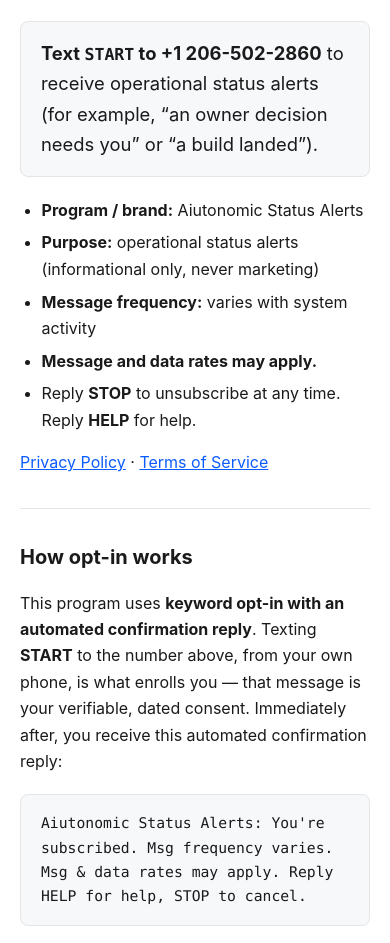
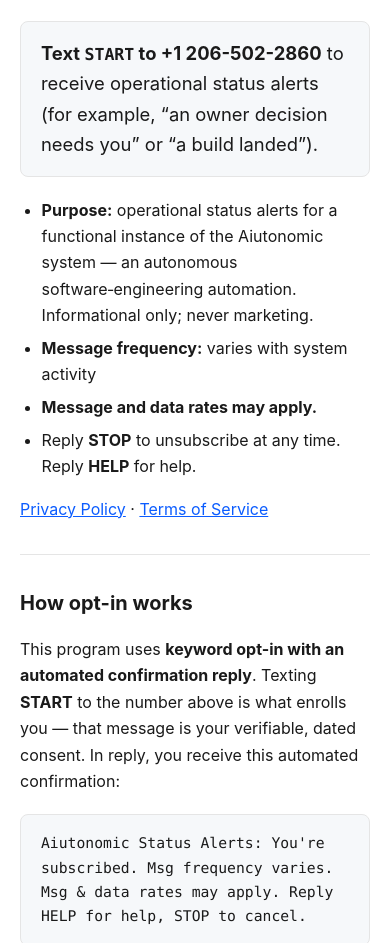
Before and after one commit to ai-lightsout/messaging-policy, a plain HTML site: page docs/index.html in a window 390 px wide. Shown: the part 170-1113 px from the top of the page. Drawn offline with Linux system fonts and the light colour scheme.

Commit message:
Opt-in page copy: sharpen purpose, drop 'from your own phone' + 'immediately'

```diff
--- a/docs/index.html
+++ b/docs/index.html
@@ -41,8 +41,9 @@
 </p>
 
 <ul>
-  <li><strong>Program / brand:</strong> Aiutonomic Status Alerts</li>
-  <li><strong>Purpose:</strong> operational status alerts (informational only, never marketing)</li>
+  <li><strong>Purpose:</strong> operational status alerts for a functional instance of the
+    Aiutonomic system — an autonomous software‑engineering automation. Informational only;
+    never marketing.</li>
   <li><strong>Message frequency:</strong> varies with system activity</li>
   <li><strong>Message and data rates may apply.</strong></li>
   <li>Reply <strong>STOP</strong> to unsubscribe at any time. Reply <strong>HELP</strong> for help.</li>
@@ -55,9 +56,8 @@
 <h2>How opt-in works</h2>
 <p>
   This program uses <strong>keyword opt-in with an automated confirmation reply</strong>.
-  Texting <strong>START</strong> to the number above, from your own phone, is what enrolls
-  you — that message is your verifiable, dated consent. Immediately after, you receive this
-  automated confirmation reply:
+  Texting <strong>START</strong> to the number above is what enrolls you — that message is
+  your verifiable, dated consent. In reply, you receive this automated confirmation:
 </p>
 <p class="reply callout">
   Aiutonomic Status Alerts: You're subscribed. Msg frequency varies. Msg &amp; data rates
```
